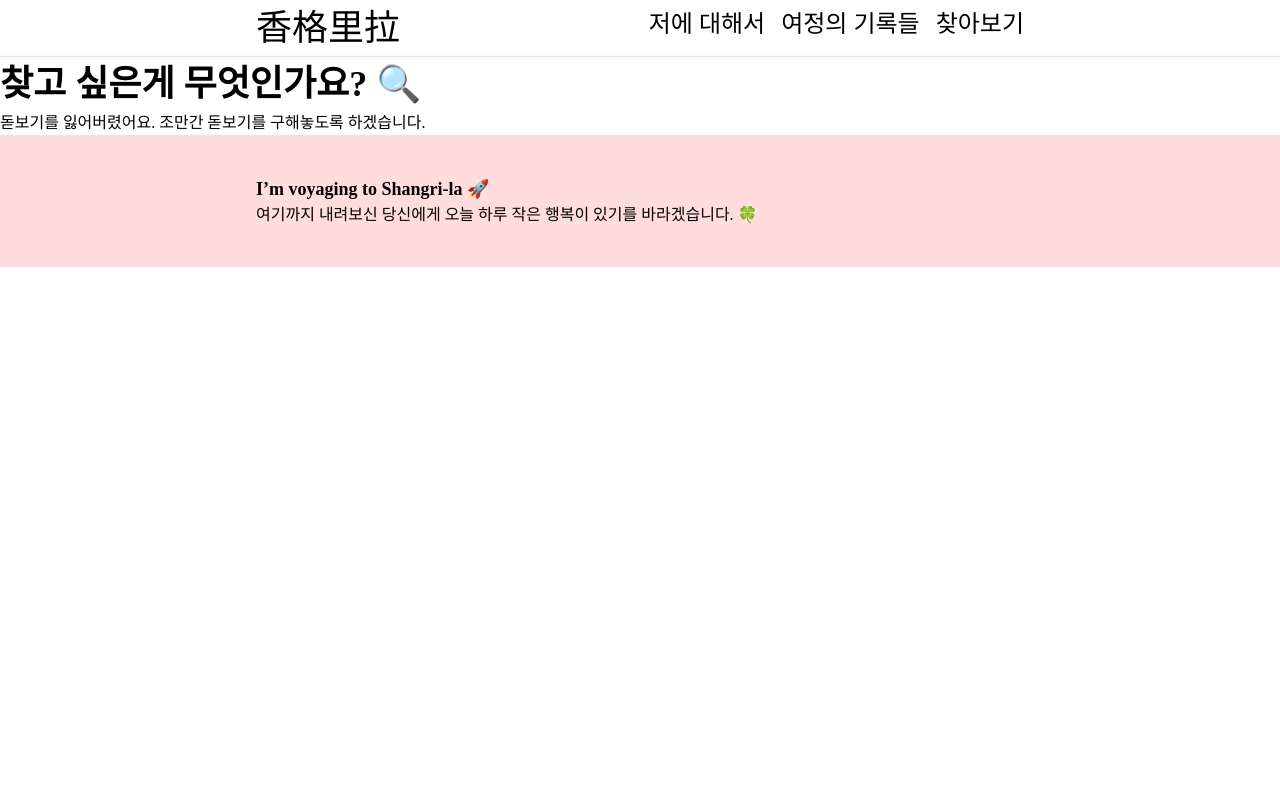
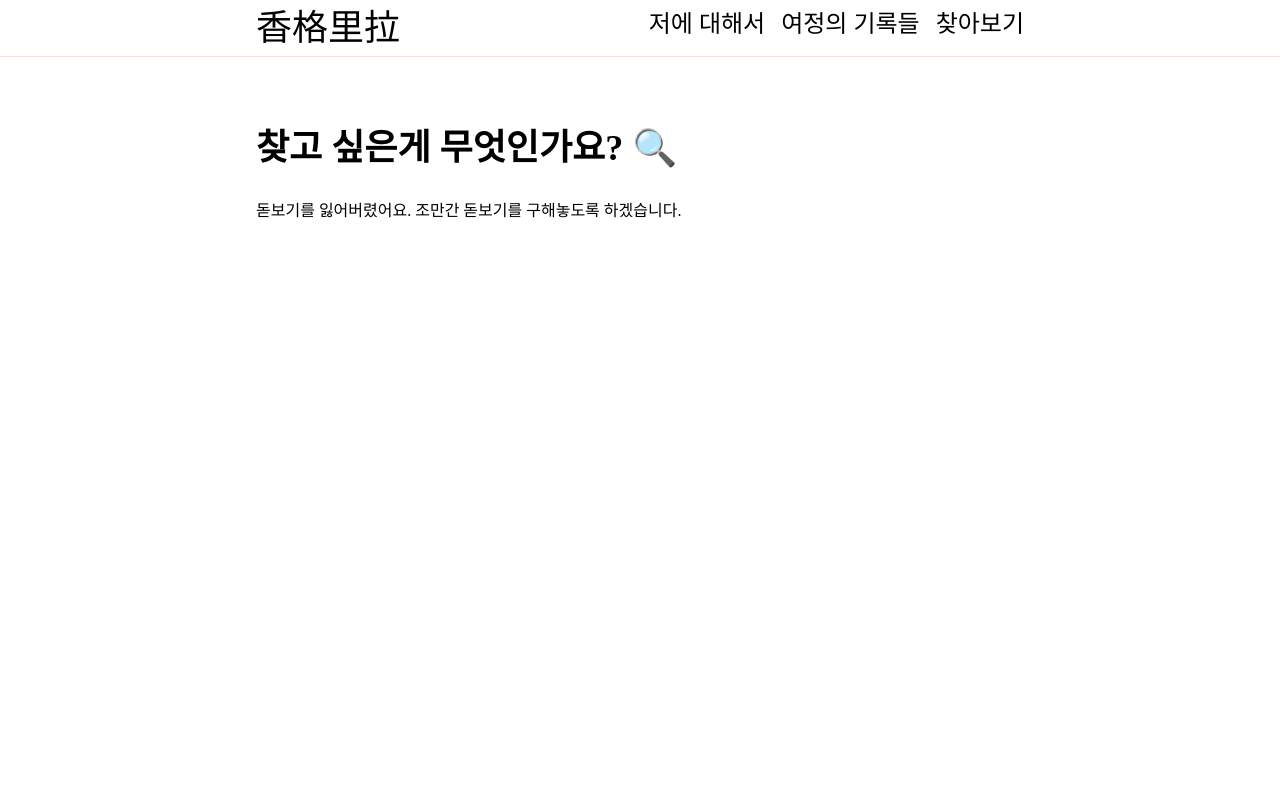
Before and after one commit to Einere/homepage, a Next.js app: page /search in a window 1280 px wide. Shown: the top 800 px of the page. Built offline with nearby package versions, Linux system fonts and the light colour scheme; a web font is replaced by a local one.

Commit message:
style: 서치 페이지 기본 스타일 적용
- 간격 및 기본 높이/너비 지정

```diff
--- a/src/app/search/page.tsx
+++ b/src/app/search/page.tsx
@@ -1,7 +1,7 @@
 export default function SearchPage() {
   return (
-    <main>
-      <h1 className="">찾고 싶은게 무엇인가요? 🔍</h1>
+    <main className="mx-auto min-h-screen max-w-[768px]">
+      <h1 className="mt-16 mb-6">찾고 싶은게 무엇인가요? 🔍</h1>
       <p>돋보기를 잃어버렸어요. 조만간 돋보기를 구해놓도록 하겠습니다.</p>
     </main>
   );
```
